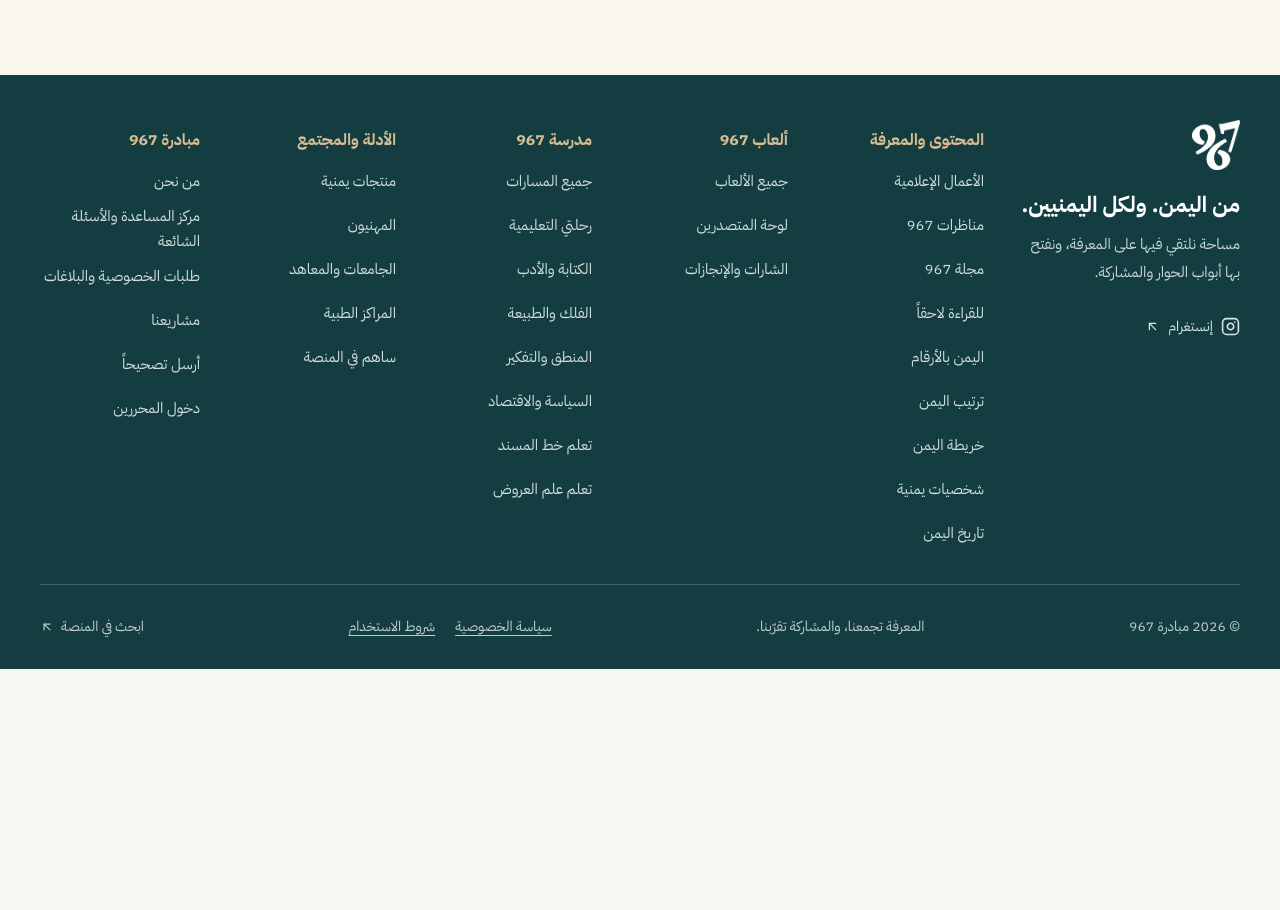
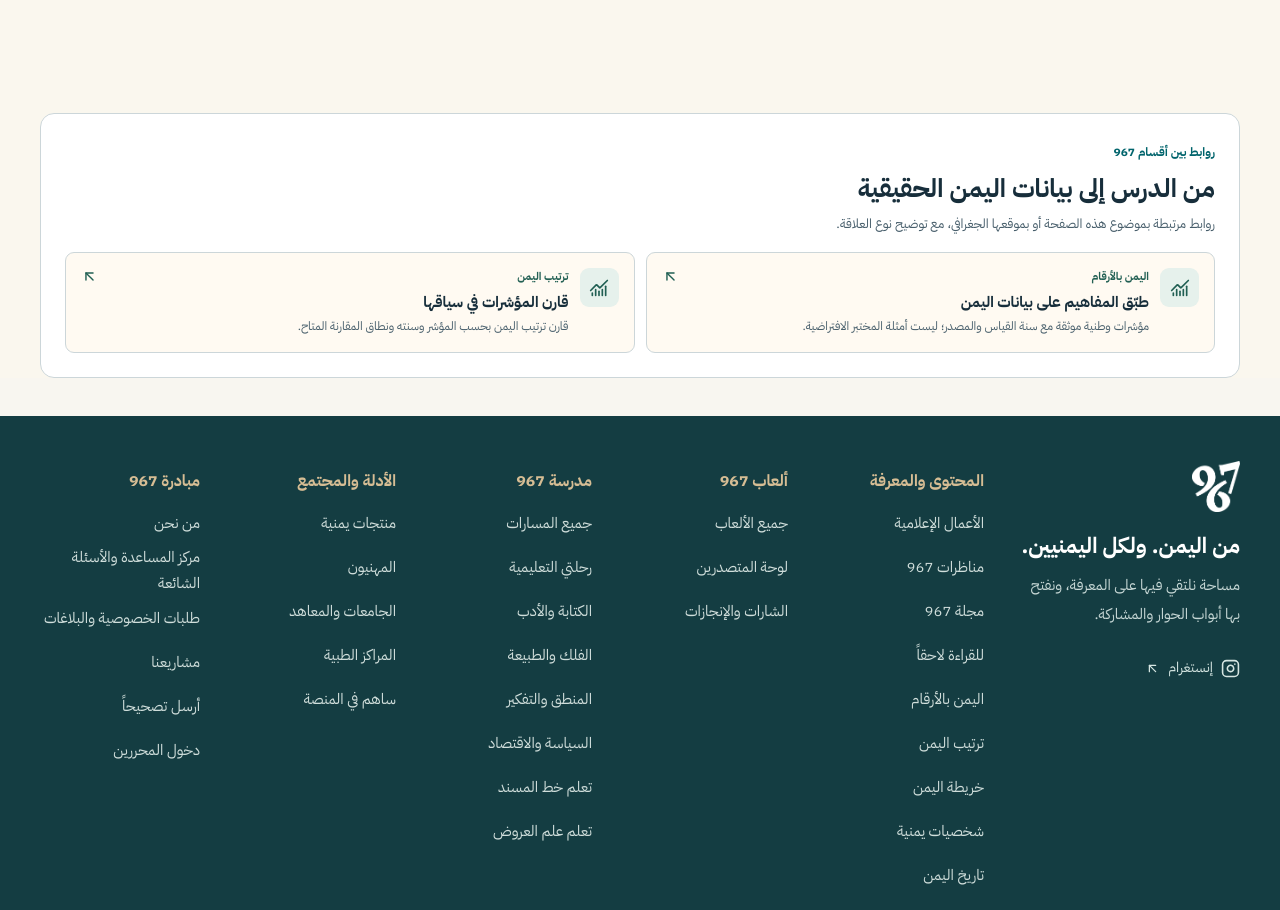
Before and after one commit to AihamAnter/967-initiative, a Next.js app: page /school/civic in a window 1280 px wide. Shown: the part 815-1725 px from the top of the page. Before the commit the page ends 1484 px from the top, so only its background shows below. Built offline with nearby package versions, Linux system fonts and the light colour scheme; no server answers.

Commit message:
feat(school): offer verified national datasets after economics lessons

```diff
--- a/app/school/civic/page.jsx
+++ b/app/school/civic/page.jsx
@@ -4,6 +4,8 @@ import {ArrowLeft,ChevronLeft,Landmark,Scale,ChartNoAxesCombined,Wallet,Banknote
 import {getSiteSettings} from '@/lib/data';
 import {sectionIsVisible} from '@/lib/pageVisibility';
 import {pageMetadata} from '@/lib/seo';
+import {civicCrossLinks} from '@/lib/knowledgeConnections';
+import CrossSectionPaths from '@/components/knowledge/CrossSectionPaths';
 import {serverDb} from '@/lib/supabase-server';
 import {publishedSchoolCatalog,publishedSchoolStages} from '@/lib/schoolContentServer';
 import school from '../school.module.css';
@@ -45,5 +47,6 @@ export default async function SchoolCivicPage(){
    {!tracks.some(Boolean)&&<p className={styles.note}>لم تُنشر مسارات السياسة والاقتصاد بعد.</p>}
    <div className={styles.note}><Wallet size={17} style={{verticalAlign:'middle'}}/> تستخدم المختبرات دولًا وأسواقًا افتراضية ونماذج حسابية محددة. النتائج التعليمية لا تصنّف الأنظمة السياسية ولا تتنبأ بالأحداث أو الأسعار.</div>
   </div></section>
+  <div className="container"><CrossSectionPaths items={civicCrossLinks(settings.pageVisibility)} id="civic-cross-paths" title="من الدرس إلى بيانات اليمن الحقيقية"/></div>
  </main>;
 }
```
